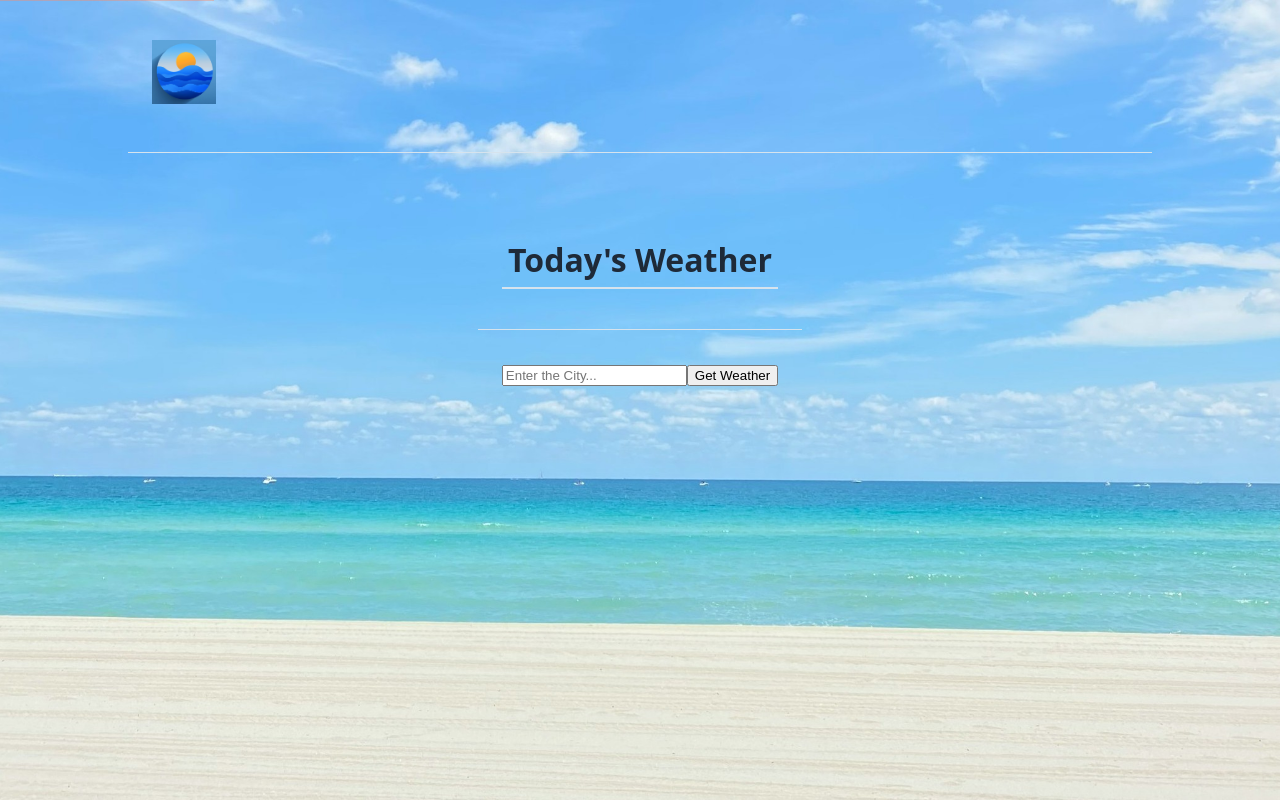
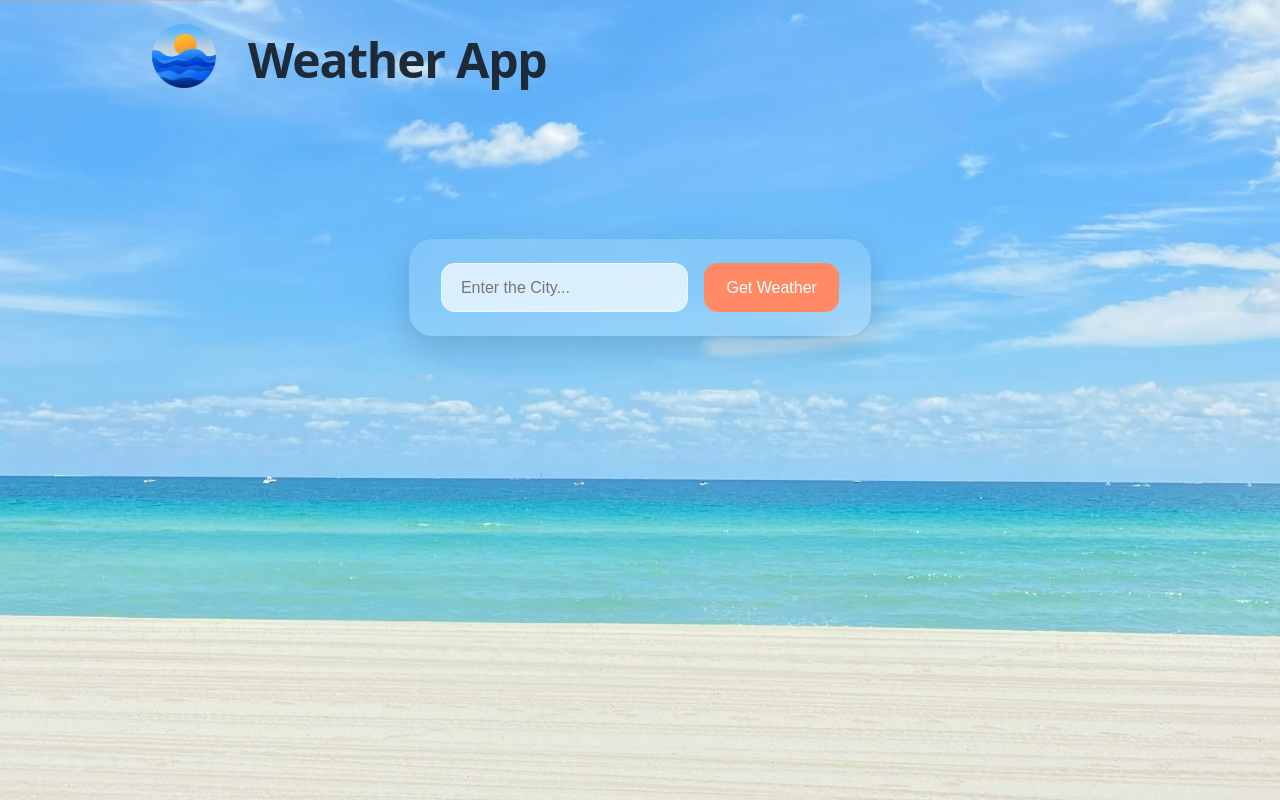
Before and after one commit to adi-25704/weather-app, a React (Vite) app: page / in a window 1280 px wide. Built offline with nearby package versions, Linux system fonts and the light colour scheme.

Commit message:
style: Added weather cards for each elements and improved search bar as well as logo.

```diff
--- a/index.html
+++ b/index.html
@@ -12,8 +12,8 @@
     <meta property="og:description" content="A weather application that provides real-time weather updates, forecasts, and interactive features for users to stay informed about current and upcoming weather conditions.">
     <meta property="og:type" content="website">
     <meta property="og:url" content="https://adi-25704.github.io/weather-app/index.html">
-    <meta property="og:image" content="./assets/weather_App_Logo.jpg">
-    <link rel="icon" type="image/svg+xml" href="/vite.svg" />
+    <meta property="og:image" content="./assets/weather_App_Logo.png">
+    <link rel="icon" type="image/png" href="./src/assets/Weather_logo.png" />
     <title>weather-app</title>
     <script type="application/ld+json">
     {
@@ -33,12 +33,14 @@
   <body>
       <a href="#main">Skip to main content</a>
       <header>
-        <p><a href="index.html">
-            <picture className="site-logo">
-                <source srcset="./src/assets/Weather_logo.jpg" media="(prefers-color-scheme: dark)">
-                <img className="logo-img" src="./src/assets/Weather_logo.jpg" alt="Weather App Logo" width="64" height="64">
-            </picture>
-        </a></p>
+
+          <a href="index.html">
+              <picture class="site-logo">
+                  <source srcset="./src/assets/Weather_logo.png" media="(prefers-color-scheme: dark)">
+                  <img class="logo-img" src="./src/assets/Weather_logo.png" alt="Weather App Logo" width="64" height="64">
+              </picture>
+          </a>
+          <h1 class="site-title">Weather App</h1>
 
     </header>
     <div id="main"></div>
--- a/src/components/current/CurrentWeather.tsx
+++ b/src/components/current/CurrentWeather.tsx
@@ -0,0 +1,46 @@
+import type { CurrentWeather } from "../../types/weatherTypes"
+
+export function Current_weather({weatherData}: {weatherData: CurrentWeather}) {
+
+    return (
+        <>
+            <section className="weather-hero">
+                <section className="weather-card weather-card-main" >
+                    <span className="weather-card-title">
+                        <h2 id="weather-title">Today's Weather</h2>
+                    </span>
+
+                    <div className="weather-left">
+                        <h1 className="temp">{weatherData.temp}&#8451;</h1>
+                        <p className="location">&#x1F4CD; {weatherData.name}</p>
+                        <p className="summary">{weatherData.description}</p>
+                    </div>
+
+                    <div className="weather-right">
+                        <p className="date">{weatherData.date}</p>
+                        <h2 className="time">{weatherData.time}</h2>
+                    </div>
+
+                </section>
+            </section>
+
+            {/* <section className="weather-info" aria-label={`Weather information for ${weatherData.name}`}>
+
+
+            {<p>Humidity: {weatherData.humidity} %</p>
+            <p>Pressure: {weatherData.pressure} mb</p>
+            <p>Visibility: {weatherData.visibility} m</p>
+            <p>Wind Speed: {weatherData.windSpeed} m/s</p>
+            <p>Wind Degree: {weatherData.windDegree} &#176;</p>
+            <p>Sunrise: {weatherData.sunrise}</p>
+            <p>Sunset: {weatherData.sunset}</p>
+            <p>Main: {weatherData.main}</p>
+            <p>Description: {weatherData.description}</p>
+            <p>Cloudiness: {weatherData.cloudiness} %</p> */}
+            {/* {{weatherData.precipitation !== undefined && <p>Precipitation (last 1h): {weatherData.precipitation} mm</p>}
+            {weatherData.snow !== undefined && <p>Snow (last 1h): {weatherData.snow} mm</p>}}
+            </section> */}
+            </>
+    )
+
+}
--- a/src/components/details/WeatherDetails.tsx
+++ b/src/components/details/WeatherDetails.tsx
@@ -0,0 +1,29 @@
+import type { CurrentWeather } from "../../types/weatherTypes"
+
+export function WeatherDetails({weatherData}: {weatherData: CurrentWeather}) {
+
+        return (
+            <>
+            <section className="weather-details" aria-label="Detailed weather information">
+                <div className="weather-card">
+                    <h2 className="humidity">Humidity: {weatherData.humidity}%</h2>
+                </div>
+                <div className="weather-card">
+                    <h2 className="wind">Wind: {weatherData.windSpeed} m/s</h2>
+                    <h2 className="wind">Wind Direction: {weatherData.windDegree}°</h2>
+                </div>
+
+            </section>
+            <section className="weather-details" aria-label="Detailed weather information">
+                <div className="weather-card">
+                    <h2 className="pressure">Pressure: {weatherData.pressure} hPa</h2>
+                </div>
+                <div className="weather-card">
+                    <h2 className="visibility">Visibility: {weatherData.visibility} m</h2>
+                </div>
+
+            </section>
+            </>
+        )
+
+}
--- a/src/components/layout/WeatherLayout.tsx
+++ b/src/components/layout/WeatherLayout.tsx
@@ -3,6 +3,8 @@ import { fetchWeatherDataCity } from '../../hooks/useWeather.ts'
 import '../../index.css'
 import type {CurrentWeather} from '../../types/weatherTypes.ts'
 import SearchBar from '../search/SearchBar.tsx'
+import {Current_weather} from '../current/CurrentWeather.tsx'
+import { WeatherDetails } from '../details/WeatherDetails.tsx'
 
 function Layout() {
 
@@ -32,42 +34,8 @@ function Layout() {
         <SearchBar onSearch={fetchData} />
         {error && <p className="error">{error}</p>}
         {/* {console.log("HI")} Solve the Issue of continuos rerendering */}
-        {weatherData && (
-            <>
-            <h2>{weatherData.name} </h2>
-
-                <section className="weather-card">
-                    <div className="weather-left">
-                        <h1 className="temp">{weatherData.temp}&#8451;</h1>
-                        <p className="location">&#x1F4CD; {weatherData.name}</p>
-                        <p className="summary">{weatherData.description}</p>
-                    </div>
-
-                    <div className="weather-right">
-                        <p className="date">{weatherData.date}</p>
-                        <h2 className="time">{weatherData.time}</h2>
-                    </div>
-                </section>
-
-            <section className="weather-info" aria-label={`Weather information for ${weatherData.name}`}>
-
-
-
-            <p>Humidity: {weatherData.humidity} %</p>
-            <p>Pressure: {weatherData.pressure} mb</p>
-            <p>Visibility: {weatherData.visibility} m</p>
-            <p>Wind Speed: {weatherData.windSpeed} m/s</p>
-            <p>Wind Degree: {weatherData.windDegree} &#176;</p>
-            <p>Sunrise: {weatherData.sunrise}</p>
-            <p>Sunset: {weatherData.sunset}</p>
-            <p>Main: {weatherData.main}</p>
-            <p>Description: {weatherData.description}</p>
-            <p>Cloudiness: {weatherData.cloudiness} %</p>
-            {weatherData.precipitation !== undefined && <p>Precipitation (last 1h): {weatherData.precipitation} mm</p>}
-            {weatherData.snow !== undefined && <p>Snow (last 1h): {weatherData.snow} mm</p>}
-            </section>
-            </>
-        )}
+        {weatherData && <Current_weather weatherData={weatherData} />}
+        {weatherData && <WeatherDetails weatherData={weatherData} />}
         </>
     )
 }
--- a/src/components/search/SearchBar.css
+++ /dev/null
@@ -1,42 +0,0 @@
-#main {
-  max-width: 1280px;
-  margin: 0 auto;
-  padding: 2rem;
-  text-align: center;
-}
-
-.logo {
-  height: 6em;
-  padding: 1.5em;
-  will-change: filter;
-  transition: filter 300ms;
-}
-.logo:hover {
-  filter: drop-shadow(0 0 2em #646cffaa);
-}
-.logo.react:hover {
-  filter: drop-shadow(0 0 2em #61dafbaa);
-}
-
-@keyframes logo-spin {
-  from {
-    transform: rotate(0deg);
-  }
-  to {
-    transform: rotate(360deg);
-  }
-}
-
-@media (prefers-reduced-motion: no-preference) {
-  a:nth-of-type(2) .logo {
-    animation: logo-spin infinite 20s linear;
-  }
-}
-
-.card {
-  padding: 2em;
-}
-
-.read-the-docs {
-  color: #888;
-}
--- a/src/components/search/SearchBar.tsx
+++ b/src/components/search/SearchBar.tsx
@@ -1,5 +1,5 @@
 import { useState } from 'react'
-import './SearchBar.css'
+import '../../index.css'
 
 interface Props {
   onSearch: (city: string) => void;
@@ -19,9 +19,6 @@ function SearchBar({ onSearch }: Props) {
   const [loading, setLoading] = useState(false)
   return (
         <section id ="weatherScreen" className="screen" aria-labelledby="weather-title">
-            <header>
-                <h2 id="weather-title">Today's Weather</h2>
-            </header>
             <main>
                 <input type="text"
                 placeholder='Enter the City...'
--- a/src/index.css
+++ b/src/index.css
@@ -36,7 +36,13 @@
 
 }
 
-@media(prefers-color-scheme: dark){
+#main {
+  max-width: 1440px;
+  margin: 0 auto;
+  padding: 2rem;
+  text-align: center;
+}
+/* @media(prefers-color-scheme: dark){
     :root{
 
      --color-bg: #0F1720;
@@ -59,7 +65,7 @@
     --glass-bg: rgba(23, 34, 48, 0.6);
     --glass-border: rgba(255, 255, 255, 0.08);
   }
-}
+} */
 
 *,*::before,*::after {
 box-sizing: border-box;
@@ -103,7 +109,8 @@ h1{
     font-size: 2.5rem;
     letter-spacing: -0.025em;
 }
-h2 { font-size: 1.75rem; border-bottom: 2px solid var(--color-border); padding-bottom: var(--space-xs); }
+/* border-bottom: 2px solid var(--color-border); */
+h2 { font-size: 1.75rem;  padding-bottom: var(--space-xs); }
 h3 { font-size: 1.35rem; }
 
 @media (max-width: 640px) {
@@ -191,13 +198,19 @@ main {
   padding-bottom: var(--space-xl);
 }
 
+.site-title {
+  font-size: 3rem;
+  font-weight: 600;
+  color: var(--color-text-main);
+  margin: 0;
+}
+
+
 header {
+    display: flex;
+    align-items: center;
     padding-top: var(--space-md);
-    padding-bottom: var(--space-md);
-    border-bottom: 1px solid var(--color-border);
-    display: flex;
-    flex-direction: column;
-    gap: var(--space-sm);
+    gap: var(--space-lg);
 }
 
 header p strong {
@@ -257,6 +270,90 @@ button:focus-visible {
   outline: 4px auto -webkit-focus-ring-color;
 }
 
+.screen {
+  min-height: 40vh;
+
+  display: flex;
+  align-items: center;
+  justify-content: center;
+
+  padding: 2rem;
+}
+
+#weatherScreen main {
+  display: flex;
+  gap: 1rem;
+
+  background: rgba(255, 255, 255, 0.15);
+  backdrop-filter: blur(12px);
+
+  padding: 1.5rem 2rem;
+  border-radius: 24px;
+
+  box-shadow: 0 10px 30px rgba(0, 0, 0, 0.15);
+
+  width: 100%;
+  max-width: 500px;
+}
+
+#weatherScreen input {
+  flex: 1;
+
+  padding: 0.9rem 1.2rem;
+
+  border-radius: 14px;
+  border: 1px solid rgba(255, 255, 255, 0.4);
+
+  font-size: 1rem;
+
+  background: rgba(255, 255, 255, 0.7);
+  color: #1f2a38;
+
+  outline: none;
+
+  transition: all 0.2s ease;
+}
+
+#weatherScreen input:focus {
+  border-color: var(--color-focus-ring);
+  box-shadow: 0 0 0 3px rgba(122, 167, 255, 0.3);
+}
+
+#weatherScreen button {
+  padding: 0.9rem 1.4rem;
+
+  border-radius: 14px;
+  border: none;
+
+  font-size: 1rem;
+  font-weight: 500;
+
+  cursor: pointer;
+
+  background: var(--color-primary);
+  color: white;
+
+  transition: all 0.2s ease;
+}
+
+#weatherScreen button:hover:not(:disabled) {
+  background: var(--color-primary-hover);
+  transform: translateY(-2px);
+}
+
+#weatherScreen button:disabled {
+  opacity: 0.6;
+  cursor: not-allowed;
+  transform: none;
+}
+
+
+.weather-hero {
+  display: flex;
+  justify-content: center;
+  align-items: center;
+  padding: var(--space-xl) 0;
+}
 .weather-card {
   background: rgba(255, 255, 255, 0.15);
   backdrop-filter: blur(3px) saturate(100%);
@@ -266,8 +363,31 @@ button:focus-visible {
   padding: var(--space-xl);
   max-width: var(--container-width);
   display: grid;
+  align-items: center;
+  justify-content: center;
+}
+
+.weather-card-main {
+  display: grid;
   grid-template-columns: 1fr 1fr;
+  gap: var(--space-lg);
   align-items: center;
+  justify-items: center;
+  width: 100%;
+}
+
+.weather-card-title {
+  grid-column: 1 / -1;
+  width: 100%;
+  text-align: center;
+  margin-bottom: var(--space-md);
+}
+
+.weather-left {
+  display: flex;
+  flex-direction: column;
+  align-items: center;
+  justify-content: center;
 }
 
 .temp {
@@ -291,7 +411,11 @@ button:focus-visible {
 }
 
 .weather-right {
-  text-align: right;
+  text-align: center;
+  display: flex;
+  flex-direction: column;
+  align-items: center;
+  justify-content: center;
 }
 
 .date {
@@ -304,6 +428,22 @@ button:focus-visible {
   font-size: 4rem;
   font-weight: 400;
   margin-top: 1rem;
+}
+
+.weather-details {
+  margin-top: 2rem;
+  font-size: 3rem;
+  font-weight: 400;
+  display: grid;
+  grid-template-columns: repeat(auto-fit, minmax(280px, 1fr));
+  gap: var(--space-lg);
+  justify-content: center;
+  align-items: center;
+}
+
+.weather-details h2 {
+  font-size: 2rem;
+  font-weight: 500;
 }
 
 @media (min-width: 768px) {
```
Also changed, not shown: src/assets/Weather_logo.jpg (deleted), src/assets/Weather_logo.png (added), src/components/details/AirQuality.tsx (deleted), src/components/details/SunInfo.tsx (deleted), src/components/forecast/HourlyForecast.tsx (deleted).
